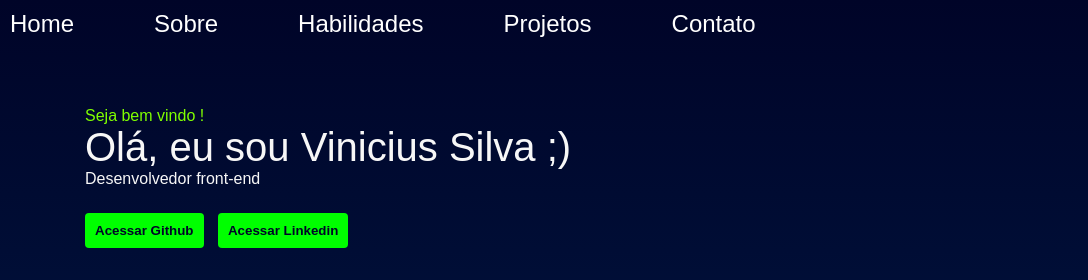
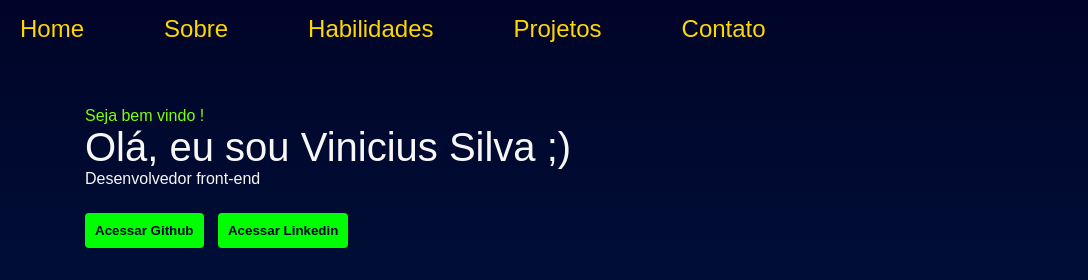
Before and after one commit to viniciusvss120/Portifolio3, a plain HTML site: page index.html in a window 1280 px wide. Shown: the top 280 px of the page, 0-1088 px from the left. Drawn offline with Linux system fonts and the light colour scheme; grey boxes are pictures that could not be loaded.

Commit message:
Update style.css

```diff
--- a/style.css
+++ b/style.css
@@ -33,10 +33,10 @@ body{
     grid-template-columns: 1fr;
     justify-content: start;
     font-size: 1.5rem;
-    background: #0000;
     border-radius: 4px;
     position: fixed;
-    top: 0px;
+    top: 5px;
+    left: 10px;
     z-index: 1;
 
 }
@@ -104,7 +104,7 @@ body{
 .nav a{
     display: block;
     padding: 10px;
-    color: white;
+    color: gold;
     border-radius: 4px;
 }
 .nav a:hover{
```
